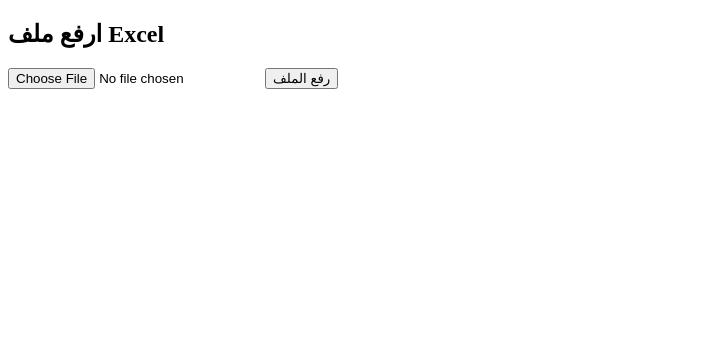
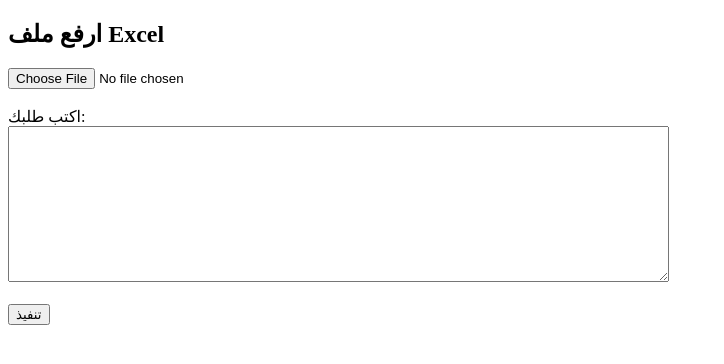
Before and after one commit to abdalhajzein-art/excel-warrior, a plain HTML site: page index.html in a window 1280 px wide. Shown: the whole page, without its empty margins (0-724 px from the left). Drawn offline with Linux system fonts and the light colour scheme.

Commit message:
Change form action and add instruction textarea
Updated the form action to '/process' and added a textarea for user instructions.

```diff
--- a/index.html
+++ b/index.html
@@ -1,14 +1,20 @@
 <!DOCTYPE html>
 <html>
 <head>
-    <title>Excel Warrior</title>
+    <title>Excel Warrior AI</title>
 </head>
 <body>
     <h2>ارفع ملف Excel</h2>
 
-    <form action="/upload" method="post" enctype="multipart/form-data">
-        <input type="file" name="excel_file" accept=".xlsx,.xls">
-        <button type="submit">رفع الملف</button>
+    <form action="/process" method="post" enctype="multipart/form-data">
+        <input type="file" name="excel_file" accept=".xlsx,.xls" required>
+        <br><br>
+
+        <label>اكتب طلبك:</label><br>
+        <textarea name="instruction" rows="10" cols="80" required></textarea>
+        <br><br>
+
+        <button type="submit">تنفيذ</button>
     </form>
 </body>
 </html>
```
